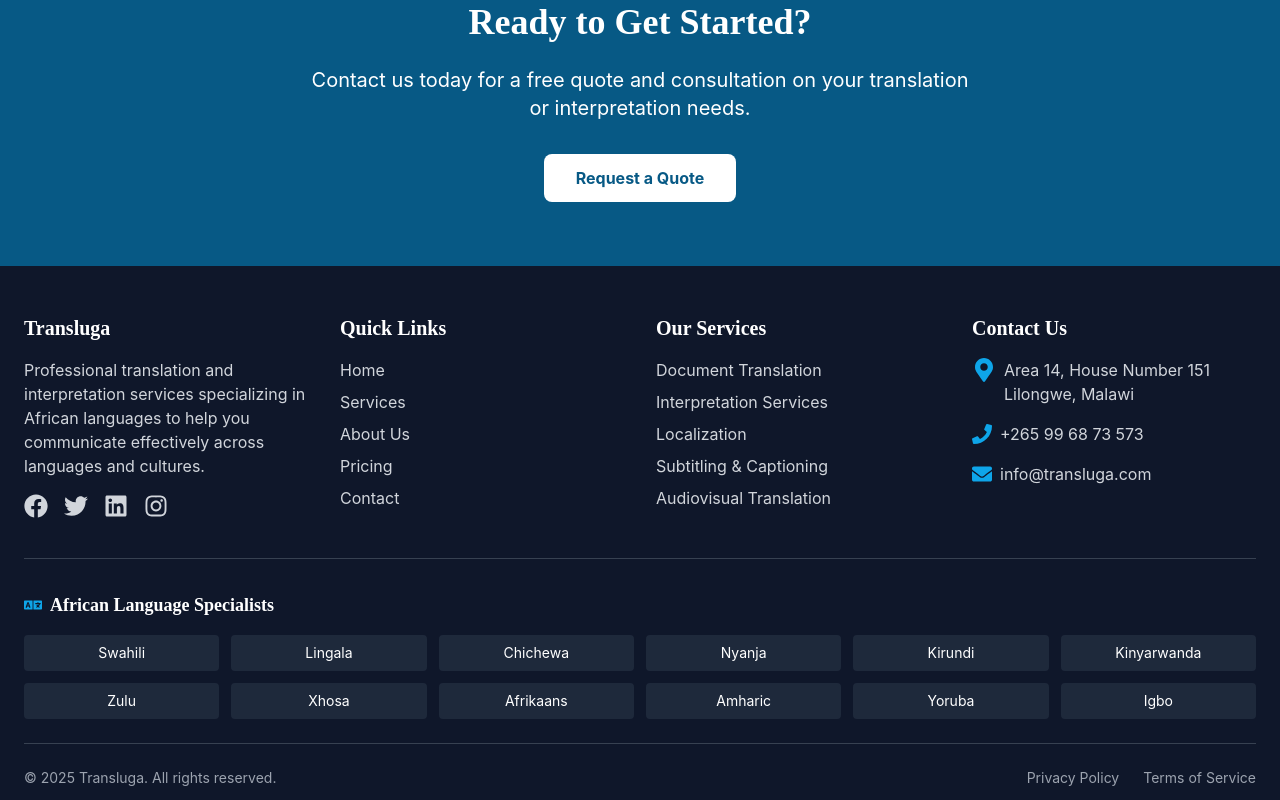
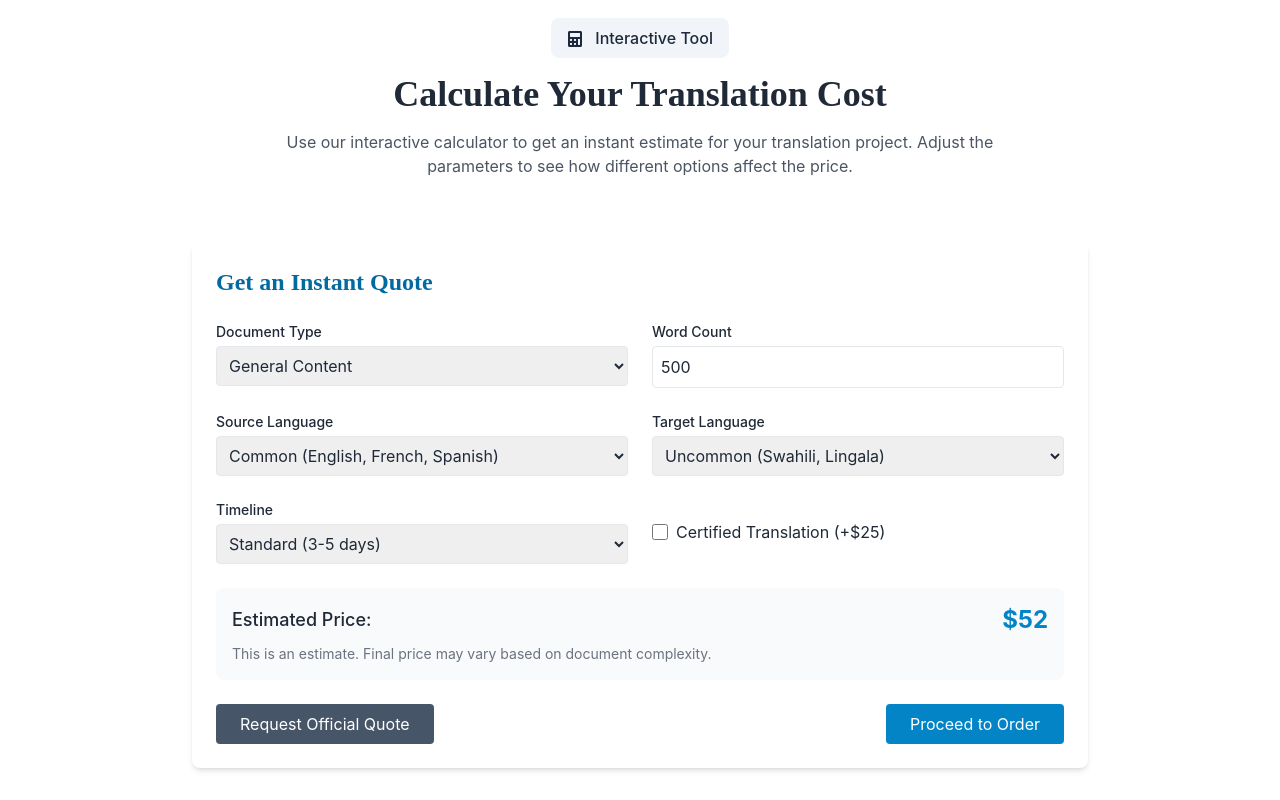
Before and after one commit to DonGobbi/transLuga, a Next.js app in the folder transluga-app/: page /transLuga/pricing in a window 1280 px wide. Shown: the part 6260-7060 px from the top of the page. Built offline with nearby package versions, Linux system fonts and the light colour scheme.

Commit message:
Add interactive quote calculator feature

```diff
--- /dev/null
+++ b/transluga-app/src/components/QuoteCalculator.tsx
@@ -0,0 +1,167 @@
+import { useState, useEffect } from 'react';
+
+// Sample pricing data
+const basePrices = {
+  general: 0.08, // per word
+  legal: 0.12,
+  medical: 0.14,
+  technical: 0.13
+};
+
+const languageComplexity = {
+  common: 1.0,  // English, French, Spanish
+  uncommon: 1.3, // Swahili, Lingala
+  rare: 1.5     // Chichewa, Kirundi
+};
+
+const timelineMultipliers = {
+  standard: 1.0, // 3-5 business days
+  rush: 1.5,     // 1-2 business days
+  urgent: 2.0    // Same day
+};
+
+type DocumentType = 'general' | 'legal' | 'medical' | 'technical';
+type LanguageType = 'common' | 'uncommon' | 'rare';
+type TimelineType = 'standard' | 'rush' | 'urgent';
+
+export default function QuoteCalculator() {
+  const [documentType, setDocumentType] = useState<DocumentType>('general');
+  const [sourceLanguage, setSourceLanguage] = useState<LanguageType>('common');
+  const [targetLanguage, setTargetLanguage] = useState<LanguageType>('uncommon');
+  const [wordCount, setWordCount] = useState(500);
+  const [timeline, setTimeline] = useState<TimelineType>('standard');
+  const [certification, setCertification] = useState(false);
+  const [totalPrice, setTotalPrice] = useState(0);
+
+  // Calculate price whenever inputs change
+  useEffect(() => {
+    const basePrice = basePrices[documentType] * wordCount;
+    const languageMultiplier = languageComplexity[targetLanguage];
+    const timeMultiplier = timelineMultipliers[timeline];
+    let price = basePrice * languageMultiplier * timeMultiplier;
+
+    // Add certification fee if selected
+    if (certification) {
+      price += 25;
+    }
+
+    setTotalPrice(parseFloat(price.toFixed(2)));
+  }, [documentType, sourceLanguage, targetLanguage, wordCount, timeline, certification]);
+
+  return (
+    <div className="bg-white p-6 rounded-lg shadow-md">
+      <h3 className="text-2xl font-bold mb-6 text-primary-700">Get an Instant Quote</h3>
+
+      <div className="grid md:grid-cols-2 gap-6 mb-6">
+        <div>
+          <label htmlFor="document-type" className="block text-sm font-medium mb-1">Document Type</label>
+          <select
+            id="document-type"
+            value={documentType}
+            onChange={(e) => setDocumentType(e.target.value as DocumentType)}
+            className="w-full p-2 border rounded focus:ring-2 focus:ring-primary-500"
+            aria-label="Document type"
+            title="Document type"
+          >
+            <option value="general">General Content</option>
+            <option value="legal">Legal Documents</option>
+            <option value="medical">Medical Documents</option>
+            <option value="technical">Technical Documents</option>
+          </select>
+        </div>
+
+        <div>
+          <label htmlFor="word-count" className="block text-sm font-medium mb-1">Word Count</label>
+          <input
+            id="word-count"
+            type="number"
+            min="100"
+            value={wordCount}
+            onChange={(e) => setWordCount(parseInt(e.target.value) || 0)}
+            className="w-full p-2 border rounded focus:ring-2 focus:ring-primary-500"
+          />
+        </div>
+
+        <div>
+          <label htmlFor="source-language" className="block text-sm font-medium mb-1">Source Language</label>
+          <select
+            id="source-language"
+            value={sourceLanguage}
+            onChange={(e) => setSourceLanguage(e.target.value as LanguageType)}
+            className="w-full p-2 border rounded focus:ring-2 focus:ring-primary-500"
+            aria-label="Source language"
+            title="Source language"
+          >
+            <option value="common">Common (English, French, Spanish)</option>
+            <option value="uncommon">Uncommon (Swahili, Lingala)</option>
+            <option value="rare">Rare (Chichewa, Kirundi)</option>
+          </select>
+        </div>
+
+        <div>
+          <label htmlFor="target-language" className="block text-sm font-medium mb-1">Target Language</label>
+          <select
+            id="target-language"
+            value={targetLanguage}
+            onChange={(e) => setTargetLanguage(e.target.value as LanguageType)}
+            className="w-full p-2 border rounded focus:ring-2 focus:ring-primary-500"
+            aria-label="Target language"
+            title="Target language"
+          >
+            <option value="common">Common (English, French, Spanish)</option>
+            <option value="uncommon">Uncommon (Swahili, Lingala)</option>
+            <option value="rare">Rare (Chichewa, Kirundi)</option>
+          </select>
+        </div>
+
+        <div>
+          <label htmlFor="timeline" className="block text-sm font-medium mb-1">Timeline</label>
+          <select
+            id="timeline"
+            value={timeline}
+            onChange={(e) => setTimeline(e.target.value as TimelineType)}
+            className="w-full p-2 border rounded focus:ring-2 focus:ring-primary-500"
+            aria-label="Timeline"
+            title="Timeline"
+          >
+            <option value="standard">Standard (3-5 days)</option>
+            <option value="rush">Rush (1-2 days)</option>
+            <option value="urgent">Urgent (Same day)</option>
+          </select>
+        </div>
+
+        <div className="flex items-center">
+          <input
+            type="checkbox"
+            id="certification"
+            checked={certification}
+            onChange={(e) => setCertification(e.target.checked)}
+            className="h-4 w-4 text-primary-600"
+          />
+          <label htmlFor="certification" className="ml-2">
+            Certified Translation (+$25)
+          </label>
+        </div>
+      </div>
+
+      <div className="bg-gray-50 p-4 rounded-lg mb-6">
+        <div className="flex justify-between items-center">
+          <span className="text-lg font-medium">Estimated Price:</span>
+          <span className="text-2xl font-bold text-primary-600">${totalPrice}</span>
+        </div>
+        <p className="text-sm text-gray-500 mt-2">
+          This is an estimate. Final price may vary based on document complexity.
+        </p>
+      </div>
+
+      <div className="flex flex-col sm:flex-row justify-between gap-4">
+        <button className="bg-secondary-600 text-white px-6 py-2 rounded hover:bg-secondary-700 transition">
+          Request Official Quote
+        </button>
+        <button className="bg-primary-600 text-white px-6 py-2 rounded hover:bg-primary-700 transition">
+          Proceed to Order
+        </button>
+      </div>
+    </div>
+  );
+}
--- a/transluga-app/src/pages/pricing.tsx
+++ b/transluga-app/src/pages/pricing.tsx
@@ -1,6 +1,7 @@
 import Head from 'next/head';
 import Link from 'next/link';
-import { FaCheck, FaArrowRight, FaGlobe, FaLanguage, FaFileAlt, FaHeadset, FaStar } from 'react-icons/fa';
+import { FaCheck, FaArrowRight, FaGlobe, FaLanguage, FaFileAlt, FaHeadset, FaStar, FaCalculator } from 'react-icons/fa';
+import QuoteCalculator from '../components/QuoteCalculator';
 
 export default function Pricing() {
   const pricingPlans = [
@@ -591,6 +592,29 @@
         </div>
       </section>
 
+      {/* Interactive Quote Calculator */}
+      <section className="py-20 bg-white">
+        <div className="container mx-auto px-6">
+          <div className="text-center mb-16">
+            <div className="inline-block bg-secondary-100 px-4 py-2 rounded-lg text-secondary-800 font-medium mb-4">
+              <FaCalculator className="inline mr-2" /> Interactive Tool
+            </div>
+            <h2 className="text-3xl md:text-4xl font-bold mb-4">Calculate Your Translation Cost</h2>
+            <p className="text-gray-600 max-w-3xl mx-auto">
+              Use our interactive calculator to get an instant estimate for your translation project. Adjust the parameters to see how different options affect the price.
+            </p>
+          </div>
+
+          <div className="max-w-4xl mx-auto">
+            <QuoteCalculator />
+          </div>
+
+          <div className="mt-8 text-center text-gray-600 text-sm">
+            <p>This calculator provides estimates only. For a precise quote, please contact our team.</p>
+          </div>
+        </div>
+      </section>
+
       {/* Call to Action */}
       <section className="py-16 bg-primary-800 text-white">
         <div className="container mx-auto px-6 text-center">
```
